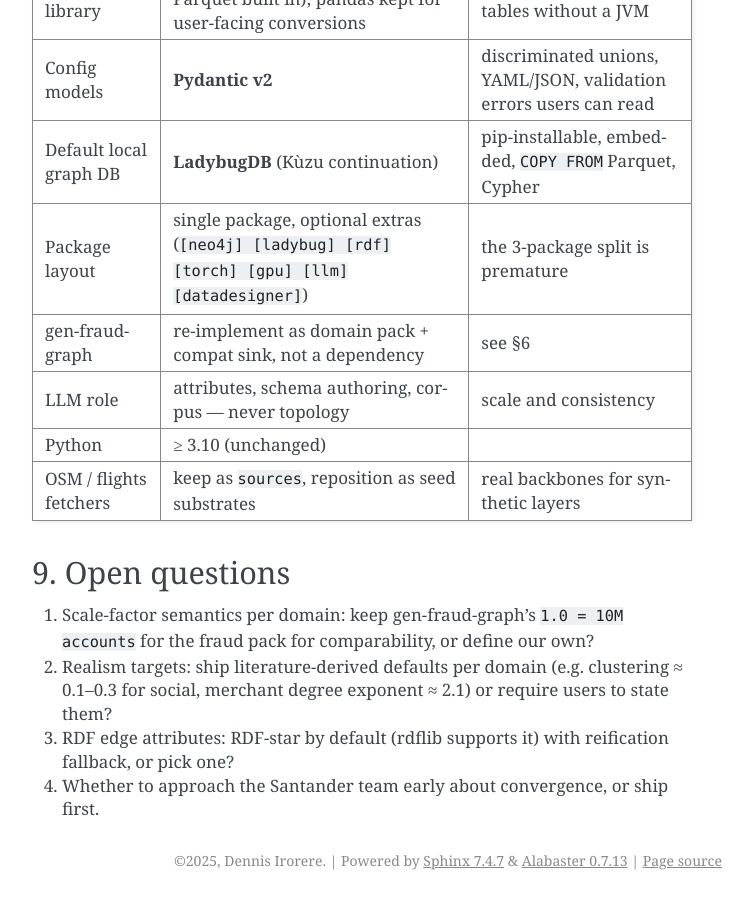
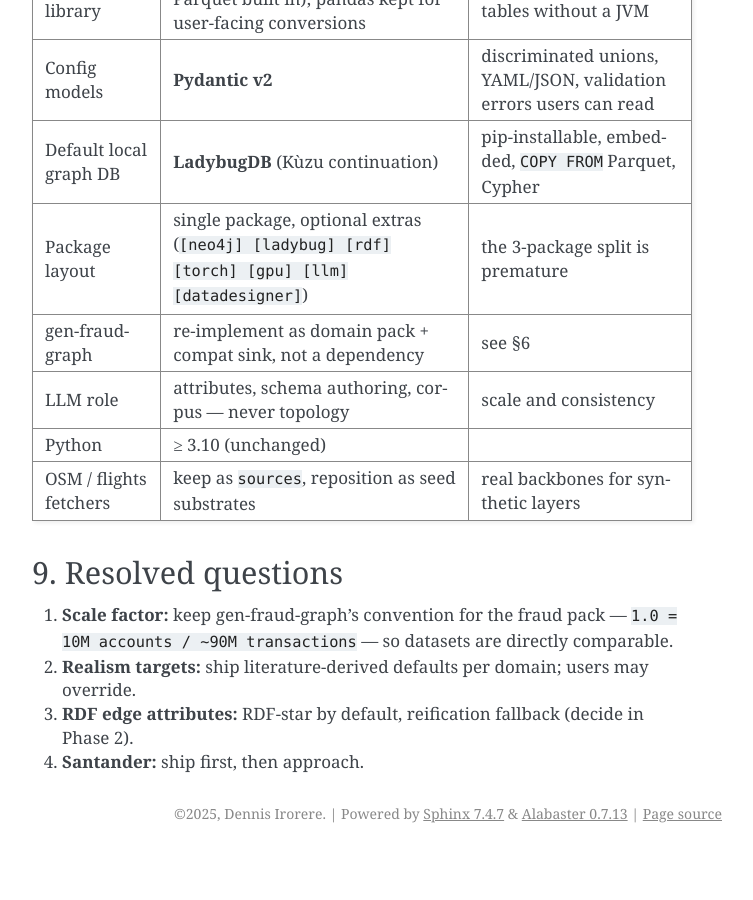
Before and after one commit to graphgeeks-lab/graphfaker, a Sphinx documentation site: the page built from docs/design/synthetic-at-scale.md, in a window 1280 px wide and 900 px high, scrolled down 11931 px. Shown: the whole window, without its empty margins (388-1141 px from the left). Built offline with Sphinx 7.4.7, drawn with Linux system fonts in a browser that asks for light colours; pages that are not in the unit, such as notebooks, are missing from menus; after the commit the page ends 12784 px from its top, so only the background shows below that; some of the changed text lies outside the part shown.

Commit message:
docs: record resolved design questions

```diff
--- a/docs/design/synthetic-at-scale.md
+++ b/docs/design/synthetic-at-scale.md
@@ -403,12 +403,10 @@
 | Python | ≥ 3.10 (unchanged) | |
 | OSM / flights fetchers | keep as `sources`, reposition as seed substrates | real backbones for synthetic layers |
 
-## 9. Open questions
+## 9. Resolved questions
 
-1. Scale-factor semantics per domain: keep gen-fraud-graph's `1.0 = 10M accounts` for the
-   fraud pack for comparability, or define our own?
-2. Realism targets: ship literature-derived defaults per domain (e.g. clustering ≈ 0.1–0.3
-   for social, merchant degree exponent ≈ 2.1) or require users to state them?
-3. RDF edge attributes: RDF-star by default (rdflib supports it) with reification fallback,
-   or pick one?
-4. Whether to approach the Santander team early about convergence, or ship first.
+1. **Scale factor:** keep gen-fraud-graph's convention for the fraud pack —
+   `1.0 = 10M accounts / ~90M transactions` — so datasets are directly comparable.
+2. **Realism targets:** ship literature-derived defaults per domain; users may override.
+3. **RDF edge attributes:** RDF-star by default, reification fallback (decide in Phase 2).
+4. **Santander:** ship first, then approach.
```
